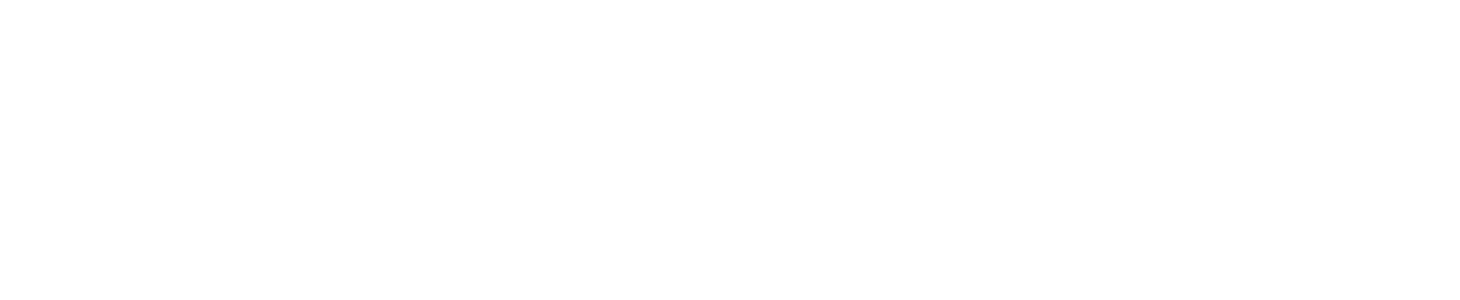
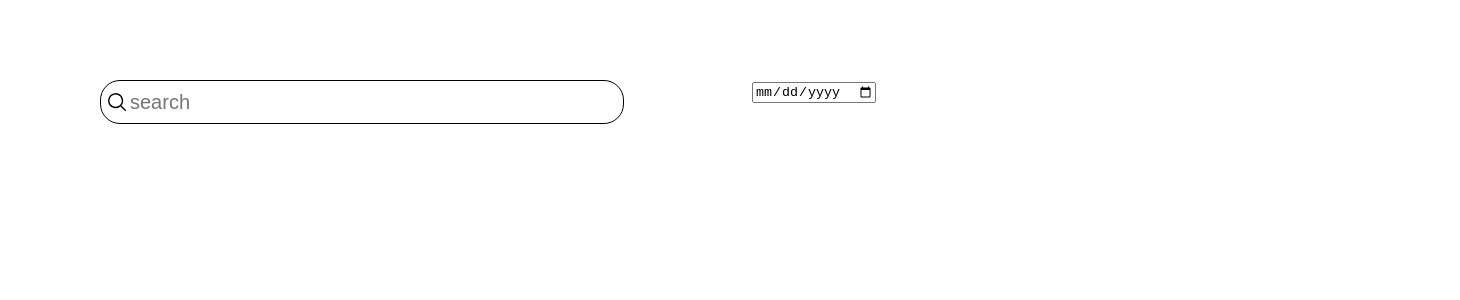
Before and after one commit to JeongminJamie/news-search, a React (Create React App) app: page / in a window 1280 px wide. Shown: the top 300 px of the page, 1460 px wide, since content can reach past the window. Built offline with nearby package versions, Linux system fonts and the light colour scheme.

Commit message:
finished with the filter component layout

```diff
--- a/src/App.js
+++ b/src/App.js
@@ -1,14 +1,12 @@
-import DateFilter from "./components/Filter/DateFilter";
 import NewsList from "./components/News/NewsList";
-import SearchBar from "./components/Filter/SearchBar";
+import EntireFilter from "./components/Filter/EntireFilter";
 
 function App() {
   return (
-    <>
-      <SearchBar />
-      <DateFilter />
+    <div className="app-container">
+      <EntireFilter />
       <NewsList />
-    </>
+    </div>
   );
 }
 
--- a/src/components/Filter/DateFilter.jsx
+++ b/src/components/Filter/DateFilter.jsx
@@ -1,7 +1,11 @@
 import React from "react";
 
 const DateFilter = () => {
-  return <div></div>;
+  return (
+    <form>
+      <input type="date" />
+    </form>
+  );
 };
 
 export default DateFilter;
--- /dev/null
+++ b/src/components/Filter/EntireFilter.css
@@ -0,0 +1,8 @@
+.entire-filter--container {
+  padding: 80px 80px 80px 100px;
+  width: 100%;
+  height: 20rem;
+  display: flex;
+  flex-direction: row;
+  gap: 10%;
+}
--- /dev/null
+++ b/src/components/Filter/EntireFilter.jsx
@@ -0,0 +1,16 @@
+import React from "react";
+import SearchBar from "./SearchBar";
+import DateFilter from "./DateFilter";
+
+import "./EntireFilter.css";
+
+const EntireFilter = () => {
+  return (
+    <div className="entire-filter--container">
+      <SearchBar />
+      <DateFilter />
+    </div>
+  );
+};
+
+export default EntireFilter;
--- /dev/null
+++ b/src/components/Filter/SearchBar.css
@@ -0,0 +1,21 @@
+.search-bar--container {
+  display: flex;
+  align-items: center;
+  width: 40%;
+  height: 10%;
+  border: 1px solid;
+  border-radius: 20px;
+  padding: 5px;
+}
+
+.search-bar--input {
+  width: 90%;
+  border: none;
+  outline: none;
+  font-size: 1.25rem;
+}
+
+svg {
+  width: 22px;
+  height: 22px;
+}
--- a/src/components/Filter/SearchBar.jsx
+++ b/src/components/Filter/SearchBar.jsx
@@ -1,7 +1,26 @@
 import React from "react";
 
+import "./SearchBar.css";
+
 const SearchBar = () => {
-  return <div></div>;
+  return (
+    <form className="search-bar--container">
+      <svg
+        xmlns="http://www.w3.org/2000/svg"
+        viewBox="0 0 24 24"
+        fill="currentColor"
+        className="w-6 h-6"
+      >
+        <path
+          fillRule="evenodd"
+          d="M10.5 3.75a6.75 6.75 0 1 0 0 13.5 6.75 6.75 0 0 0 0-13.5ZM2.25 10.5a8.25 8.25 0 1 1 14.59 5.28l4.69 4.69a.75.75 0 1 1-1.06 1.06l-4.69-4.69A8.25 8.25 0 0 1 2.25 10.5Z"
+          clipRule="evenodd"
+        />
+      </svg>
+
+      <input className="search-bar--input" type="text" placeholder="search" />
+    </form>
+  );
 };
 
 export default SearchBar;
```
Also changed, not shown: src/components/Filter/DateFilter.css (added).
